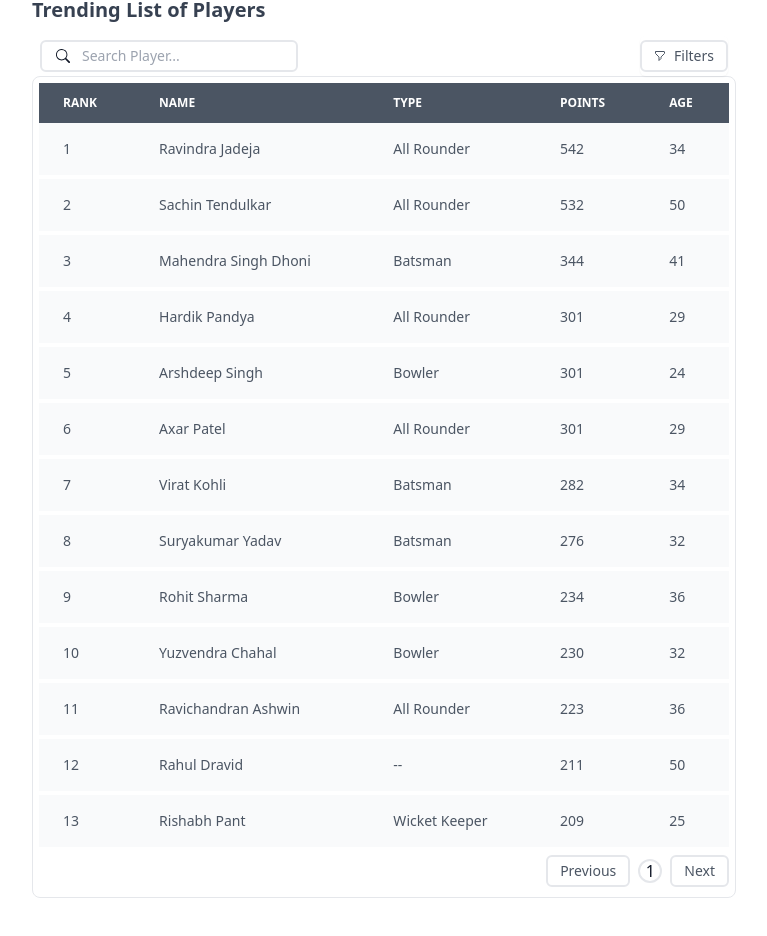
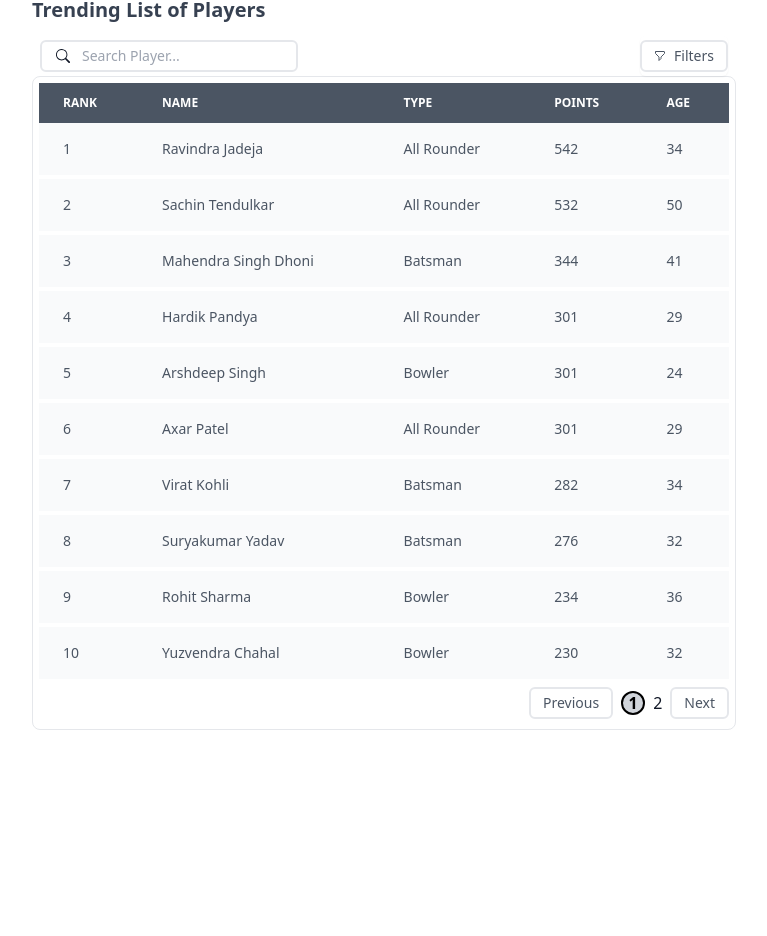
Before and after one commit to sidd-oo/cricket-app-react, a React (Create React App) app: page / in a window 1280 px wide. Shown: the part 120-1056 px from the top of the page, without its empty margins (256-1023 px from the left). After the commit the page ends 940 px from the top, so only its background shows below. Built offline with nearby package versions, Linux system fonts and the light colour scheme.

Commit message:
feat: pagination for players table implemented

```diff
--- a/src/components/Pagination.jsx
+++ b/src/components/Pagination.jsx
@@ -1,8 +1,11 @@
 import React from "react";
 
-const PaginationButton = ({ type }) => {
+const PaginationButton = ({ type, selectPageHandler, pageNo }) => {
   return (
-    <button className=" rounded-md py-1 text-sm ">
+    <button
+      className=" rounded-md py-1 text-sm "
+      onClick={() => selectPageHandler(type==="Next" ? (pageNo + 1) : (pageNo - 1))}
+    >
       <span className="flex items-center space-x-2 rounded-md border-2 border-gray-200 bg-white px-3 py-1 text-sm font-medium text-gray-600 hover:border-gray-400 hover:bg-gray-50 active:border-gray-500">
         <span>{type}</span>
       </span>
@@ -10,12 +13,44 @@
   );
 };
 
-const Pagination = () => {
+const Pagination = ({ pageNo, setPageNo, playersList }) => {
+  const selectPageHandler = (selectedPage) => {
+    if (
+      selectedPage >= 1 &&
+      selectedPage <= Math.ceil(playersList.length / 10) &&
+      selectedPage !== pageNo
+    ) {
+      setPageNo(selectedPage);
+    }
+  };
+
   return (
     <div className="mt-1 flex items-center justify-end space-x-2">
-      <PaginationButton type={"Previous"} />
-      <span className=" flex h-6 w-6 items-center justify-center rounded-full border-2">1</span>
-      <PaginationButton type={"Next"} />
+      <PaginationButton
+        type={"Previous"}
+        selectPageHandler={selectPageHandler}
+        pageNo={pageNo}
+      />
+      {[...Array(Math.ceil(playersList.length / 10))].map((_, i) => {
+        return (
+          <span
+            key={i}
+            className={
+              pageNo === i + 1
+                ? "flex h-6 w-6 items-center justify-center rounded-full border-2 border-black bg-gray-300 font-bold text-black"
+                : ""
+            }
+            onClick={() => selectPageHandler(i + 1)}
+          >
+            {i + 1}
+          </span>
+        );
+      })}
+      <PaginationButton
+        type={"Next"}
+        selectPageHandler={selectPageHandler}
+        pageNo={pageNo}
+      />
     </div>
   );
 };
--- a/src/components/Table/TableBody.jsx
+++ b/src/components/Table/TableBody.jsx
@@ -1,11 +1,11 @@
 import React from "react";
 import TableRow from "./TableRow";
 
-const TableBody = ({playersList}) => {
+const TableBody = ({playersList, pageNo}) => {
   return (
     <tbody className="divide-y-4 divide-white">
       {
-        playersList.map((player)=>{
+        playersList?.slice(pageNo*10 - 10, pageNo*10)?.map((player)=>{
           return <TableRow key={player._id} player={player}/>
         })
       }
--- a/src/components/Table/TableContainer.jsx
+++ b/src/components/Table/TableContainer.jsx
@@ -7,7 +7,7 @@
 
 const TableContainer = () => {
   const [playersList, setPlayersList] = useState([]);
-  // console.log(playersList);
+  const [pageNo, setPageNo] = useState(1);
 
   useEffect(() => {
     const getPlayersList = async () => {
@@ -30,9 +30,9 @@
             <div className="flex w-full flex-col rounded-lg border p-1.5">
               <table className="min-w-full">
                 <TableHeader />
-                <TableBody playersList={playersList}/>
+                <TableBody playersList={playersList} pageNo={pageNo} />
               </table>
-              <Pagination />
+              <Pagination pageNo={pageNo} setPageNo={setPageNo} playersList={playersList}/>
             </div>
           </div>
         </main>
```
